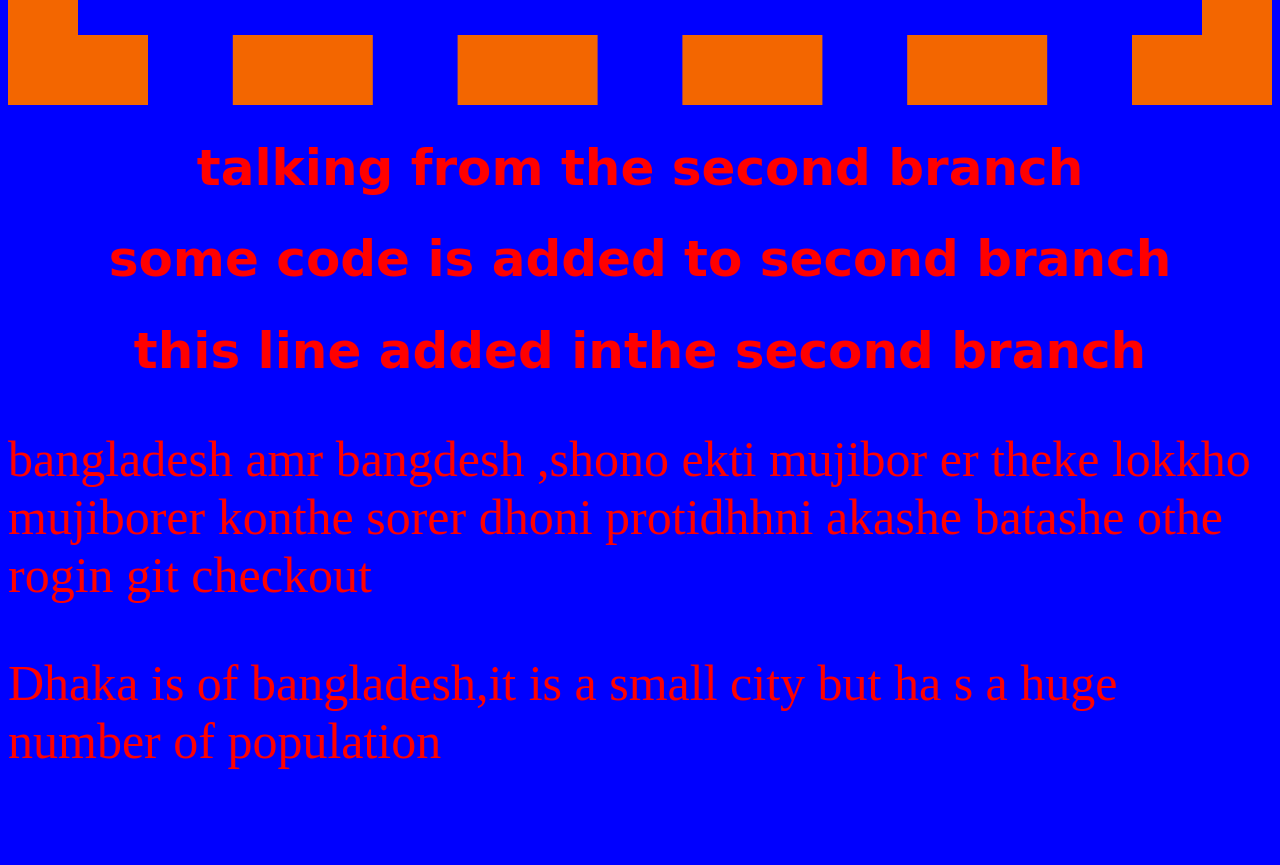
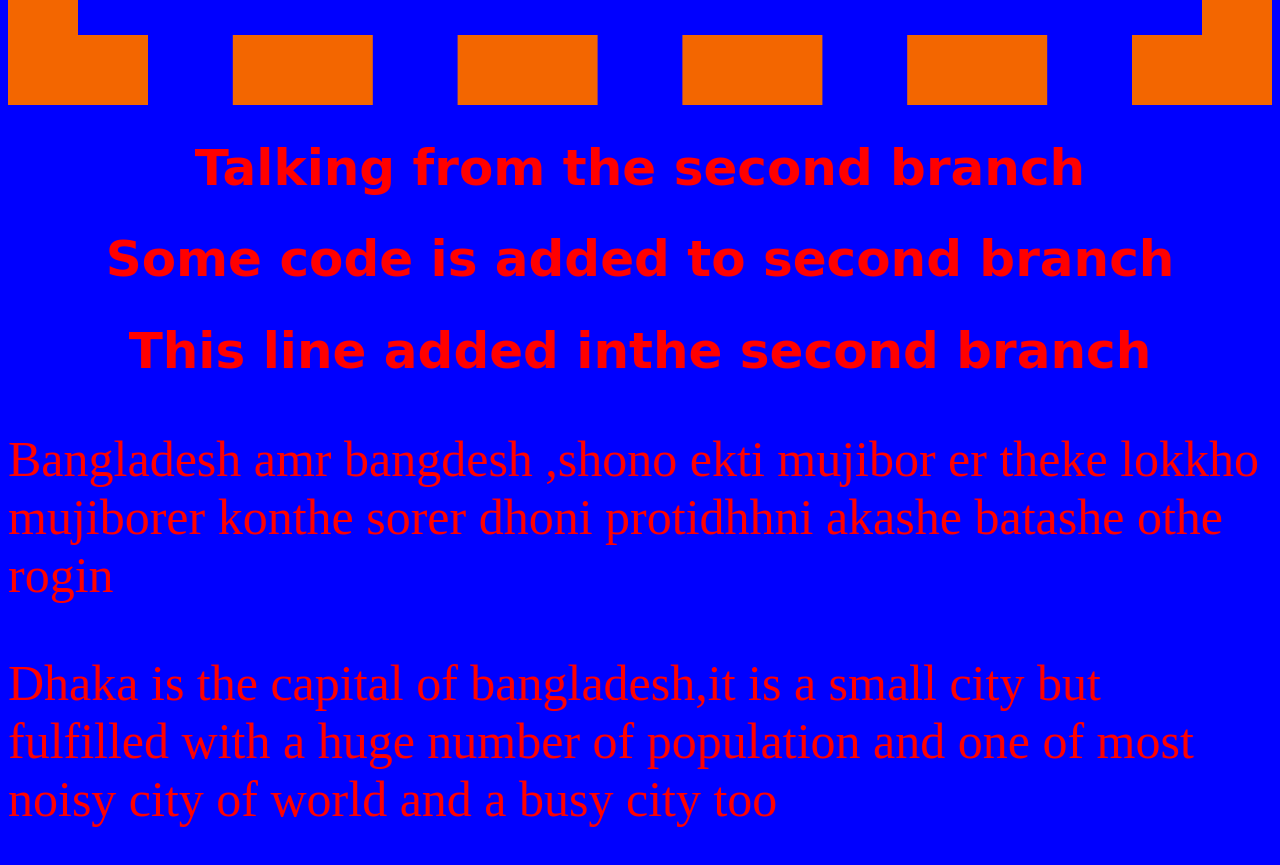
Before and after one commit to kamrulhasan62579/my-seven-website, a plain HTML site: page index.html in a window 1280 px wide. Shown: the part 4680-5545 px from the top of the page. Before the commit the page ends 5500 px from the top, so only its background shows below. Drawn offline with Linux system fonts and the light colour scheme.

Commit message:
new change

```diff
--- a/index.html
+++ b/index.html
@@ -25,11 +25,11 @@
   <div>
     <h1>At last, Flag of Bangladesh</h1>
     <p> <img src="flag.jpg" alt=""></p></div>
-    <h1>talking from the second branch</h1>
-    <h1>some code is added to second branch</h1>
-    <h1>this line added inthe second branch   </h1>
-    <p>bangladesh amr bangdesh ,shono ekti mujibor er theke lokkho mujiborer konthe sorer dhoni protidhhni akashe batashe othe rogin git checkout</p>
-    <p>Dhaka is of bangladesh,it is a small city but ha s a huge number of population </p>
+    <h1>Talking from the second branch</h1>
+    <h1>Some code is added to second branch</h1>
+    <h1>This line added inthe second branch   </h1>
+    <p>Bangladesh amr bangdesh ,shono ekti mujibor er theke lokkho mujiborer konthe sorer dhoni protidhhni akashe batashe othe rogin </p>
+    <p>Dhaka is the capital of bangladesh,it is a small city but fulfilled with a huge number of population and one of most noisy city of world and a busy city too</p>
 
 </body>
 </html>
```
